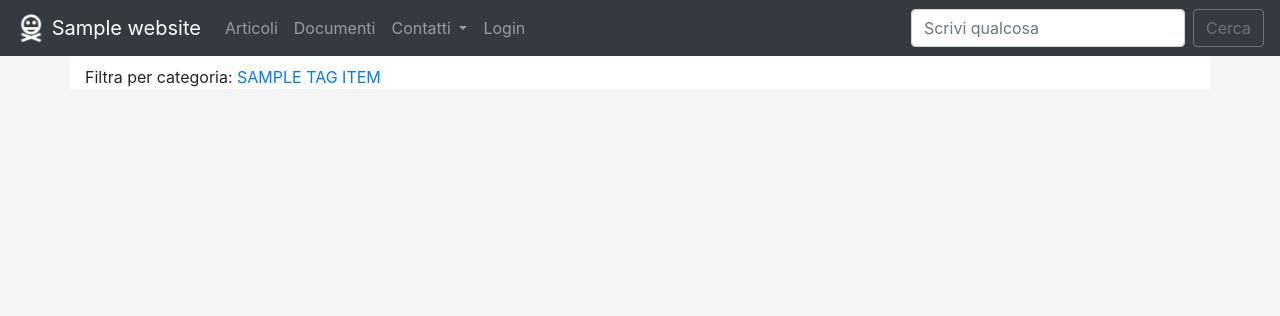
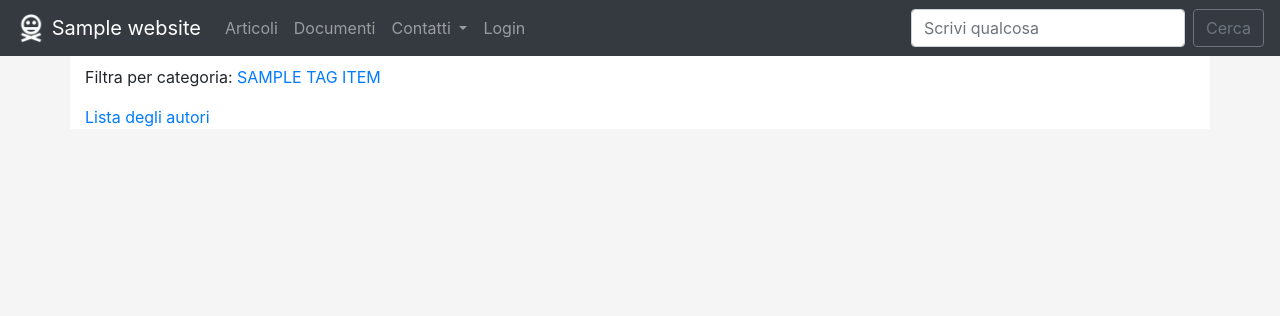
Before and after one commit to andywar65/project_repo, a Django app: template blog/templates/blog/article_archive_tags.html in a window 1280 px wide. Shown: the top 316 px of the page. Run offline with Django 3.2, Linux system fonts and the light colour scheme; the template is opened without the code that fills it: most values are stand-ins (such as "Sample title", 1, 10 or a date in 2020); some libraries are stand-ins or nearby versions.

Commit message:
added author list link in article archive tags template

```diff
--- a/blog/templates/blog/article_archive_tags.html
+++ b/blog/templates/blog/article_archive_tags.html
@@ -9,6 +9,7 @@
     {% endif %}
   {% endfor %}
   </p>
+  <p><a href="{% url 'blog:article_authors' %}">Lista degli autori</a></p>
 {% endif %}
 {% block article_archive %}
 {% endblock article_archive %}
```
